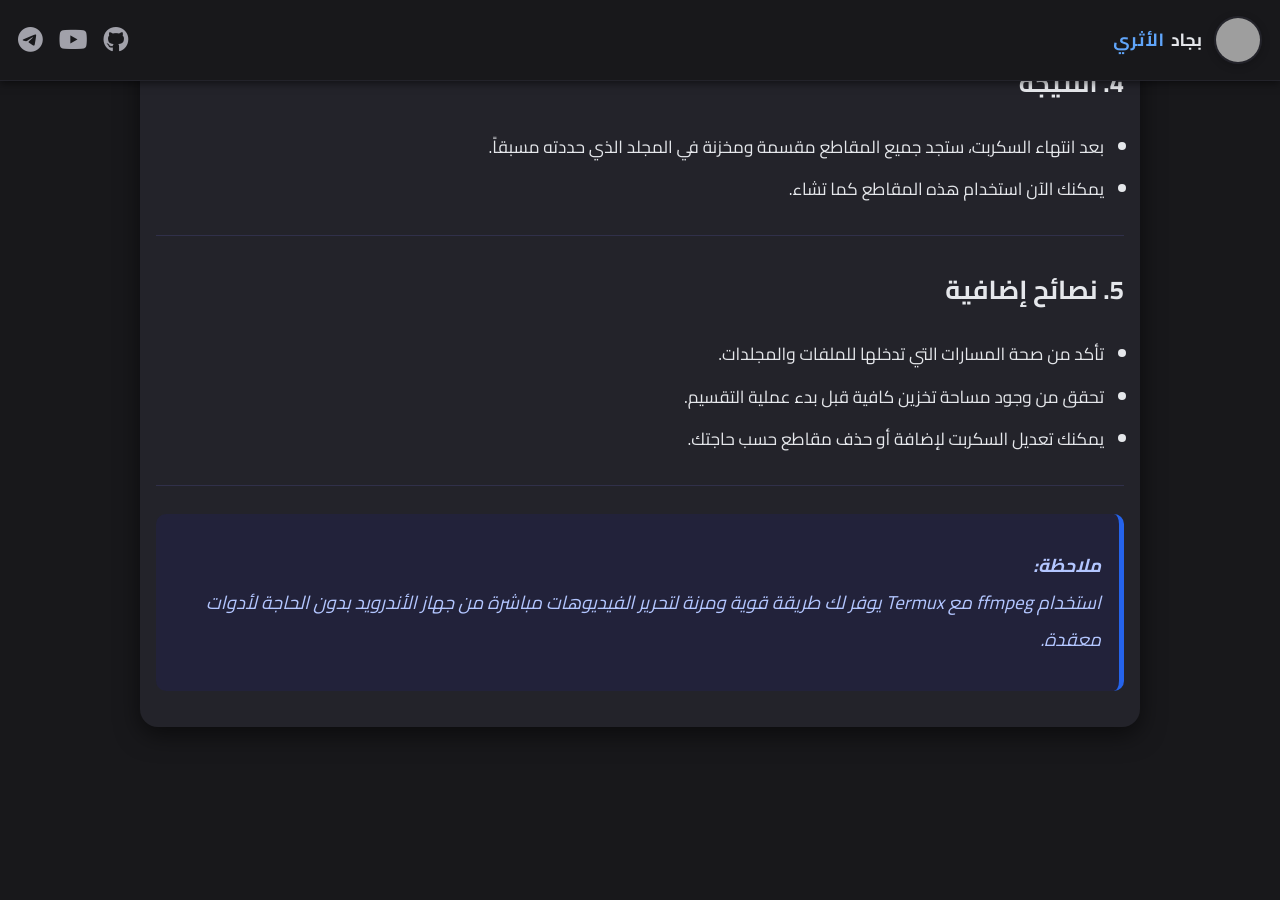
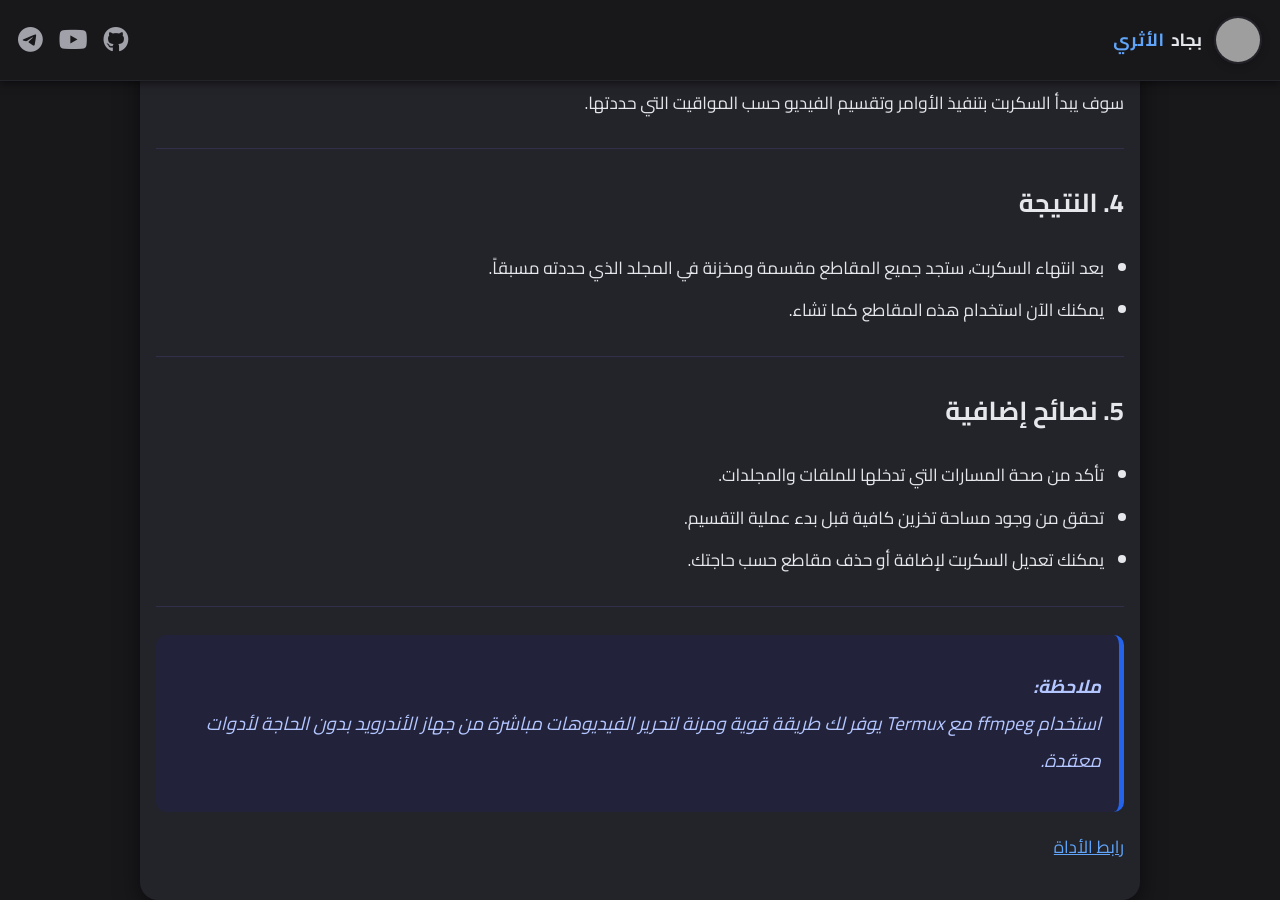
Before and after one commit to bidjadraft/Blog, a Jekyll site: the page built from news/SplitMultiClips.md, in a window 1280 px wide and 900 px high, scrolled down 3025 px. Built offline with Jekyll 4.4.1, drawn with Linux system fonts in a browser that asks for light colours; before the commit the page ends 3752 px from its top, so only the background shows below that; grey boxes are pictures that could not be loaded.

Commit message:
Update SplitMultiClips.md

```diff
--- a/news/SplitMultiClips.md
+++ b/news/SplitMultiClips.md
@@ -36,12 +36,14 @@ date: 2025-05-13
 
 ### 3.1 تثبيت أداة ffmpeg
 لتثبيت ffmpeg، افتح Termux واكتب الأمر التالي: `pkg install ffmpeg`
+
 انتظر حتى تكتمل عملية التثبيت بنجاح.
 
 ---
 
 ### 3.2 إنشاء ملف السكربت
 لإنشاء ملف سكربت جديد، استخدم محرر النصوص nano مثلاً: `nano split.sh`
+
 بعد فتح المحرر، الصق السكربت الذي نسخته من الأداة.
 
 لحفظ الملف والخروج:
@@ -58,6 +60,7 @@ date: 2025-05-13
 
 ### 3.4 تشغيل السكربت
 لتشغيل السكربت وبدء عملية تقسيم الفيديو، اكتب الأمر: `./split.sh`
+
 سوف يبدأ السكربت بتنفيذ الأوامر وتقسيم الفيديو حسب المواقيت التي حددتها.
 
 ---
@@ -79,3 +82,5 @@ date: 2025-05-13
 
 > **ملاحظة:**
 > استخدام ffmpeg مع Termux يوفر لك طريقة قوية ومرنة لتحرير الفيديوهات مباشرة من جهاز الأندرويد بدون الحاجة لأدوات معقدة.
+
+[رابط الأداة](https://bidjadraft.github.io/tool/split.html)
```
